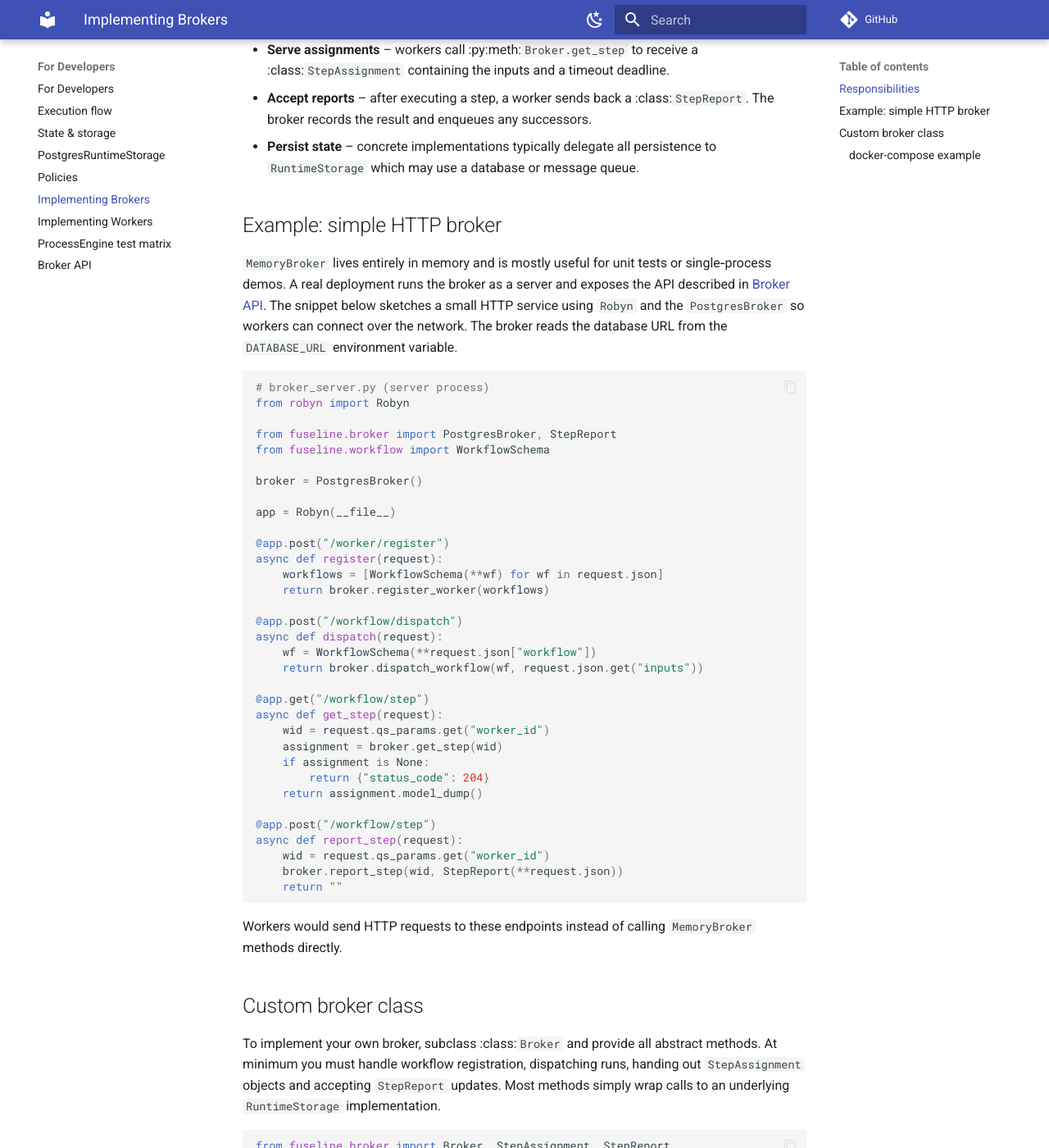
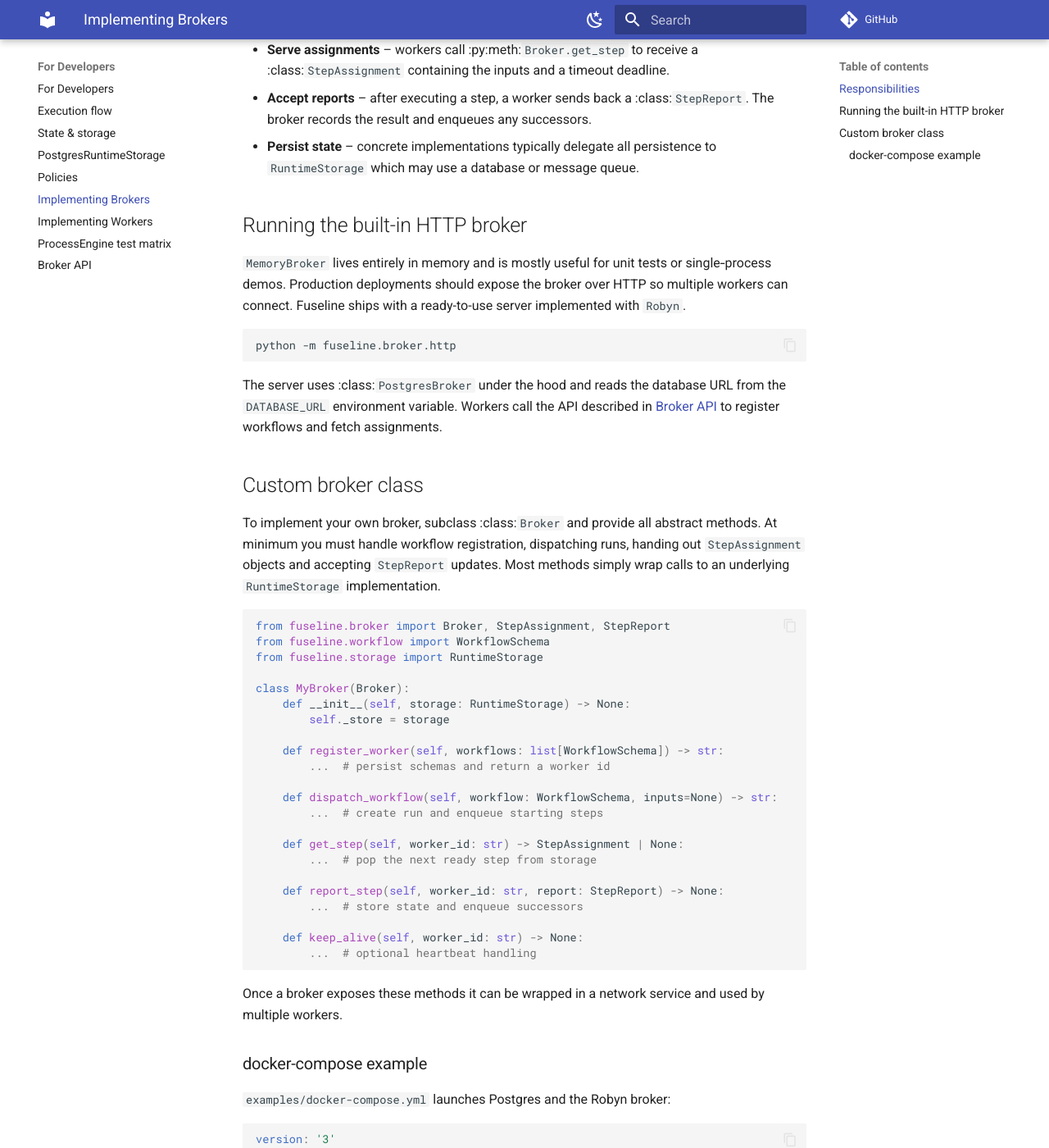
Before and after one commit to jsam/fuseline, an MkDocs documentation site: the page built from docs/for-developers/brokers.md, in a window 1280 px wide and 1400 px high, scrolled down 466 px. Shown: the whole window at 82% size. Built offline with MkDocs 1.6.1 and Material for MkDocs 9.7.7, drawn with Linux system fonts in a browser that asks for light colours; comment, search, counter and statistics services are not loaded; some of the changed text lies outside the part shown.

Commit message:
add Robyn HTTP broker module

````diff
--- a/docs/for-developers/brokers.md
+++ b/docs/for-developers/brokers.md
@@ -24,53 +24,21 @@ tests often use :class:`MemoryBroker` directly.
   persistence to ``RuntimeStorage`` which may use a database or message
   queue.
 
-## Example: simple HTTP broker
+## Running the built-in HTTP broker
 
 ``MemoryBroker`` lives entirely in memory and is mostly useful for unit
-tests or single‑process demos.  A real deployment runs the broker as a
-server and exposes the API described in [Broker API](broker-api.md).  The
-snippet below sketches a small HTTP service using `Robyn` and the
-``PostgresBroker`` so workers can connect over the network.  The broker
-reads the database URL from the ``DATABASE_URL`` environment variable.
+tests or single‑process demos. Production deployments should expose the
+broker over HTTP so multiple workers can connect. Fuseline ships with a
+ready-to-use server implemented with `Robyn`.
 
-```python
-# broker_server.py (server process)
-from robyn import Robyn
-
-from fuseline.broker import PostgresBroker, StepReport
-from fuseline.workflow import WorkflowSchema
-
-broker = PostgresBroker()
-
-app = Robyn(__file__)
-
-@app.post("/worker/register")
-async def register(request):
-    workflows = [WorkflowSchema(**wf) for wf in request.json]
-    return broker.register_worker(workflows)
-
-@app.post("/workflow/dispatch")
-async def dispatch(request):
-    wf = WorkflowSchema(**request.json["workflow"])
-    return broker.dispatch_workflow(wf, request.json.get("inputs"))
-
-@app.get("/workflow/step")
-async def get_step(request):
-    wid = request.qs_params.get("worker_id")
-    assignment = broker.get_step(wid)
-    if assignment is None:
-        return {"status_code": 204}
-    return assignment.model_dump()
-
-@app.post("/workflow/step")
-async def report_step(request):
-    wid = request.qs_params.get("worker_id")
-    broker.report_step(wid, StepReport(**request.json))
-    return ""
+```bash
+python -m fuseline.broker.http
 ```
 
-Workers would send HTTP requests to these endpoints instead of calling
-``MemoryBroker`` methods directly.
+The server uses :class:`PostgresBroker` under the hood and reads the
+database URL from the ``DATABASE_URL`` environment variable. Workers call
+the API described in [Broker API](broker-api.md) to register workflows and
+fetch assignments.
 
 ## Custom broker class
 
@@ -128,7 +96,7 @@ services:
     volumes:
       - ./../:/app
     working_dir: /app/examples
-    command: python robyn_broker.py
+    command: python -m fuseline.broker.http
     environment:
       DATABASE_URL: postgresql://fuseline:fuseline@db:5432/fuseline
     depends_on:
````
Also changed, not shown: examples/README.md (+9 -3 lines), 3 other files.
